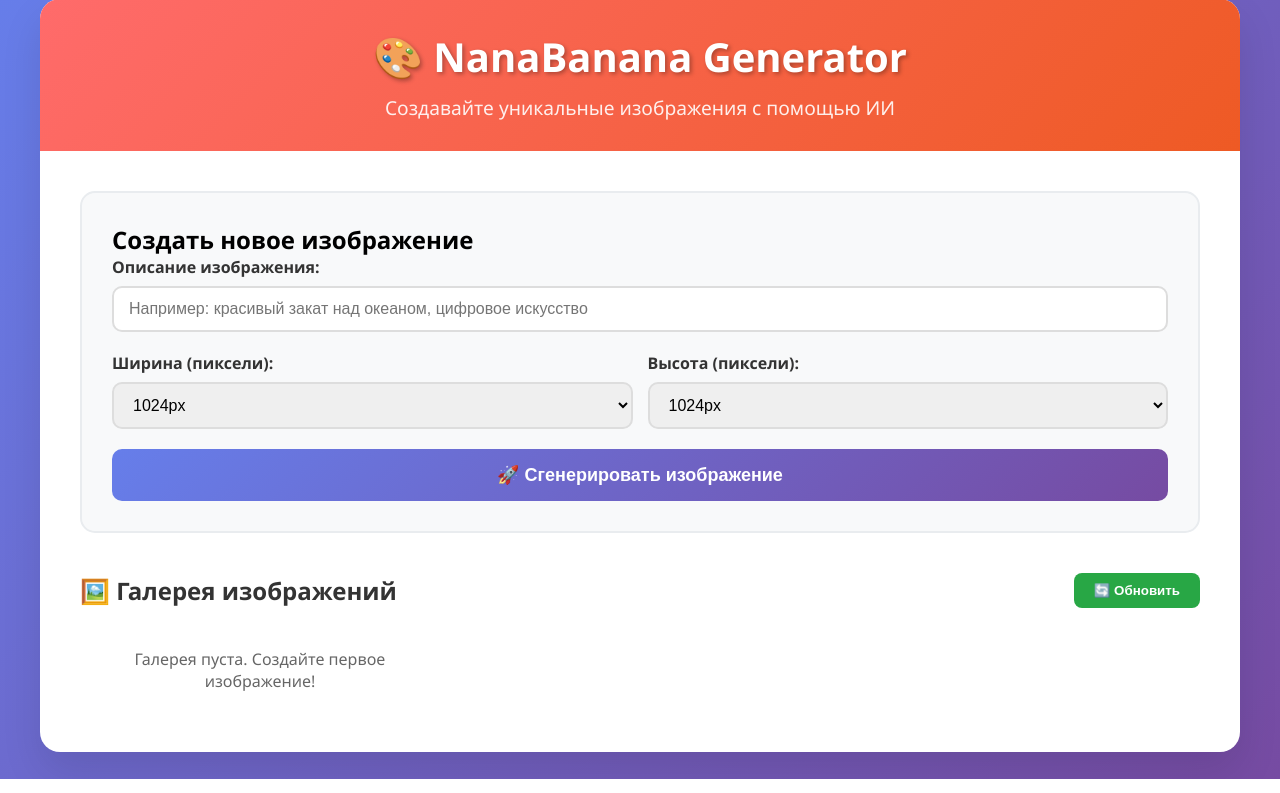
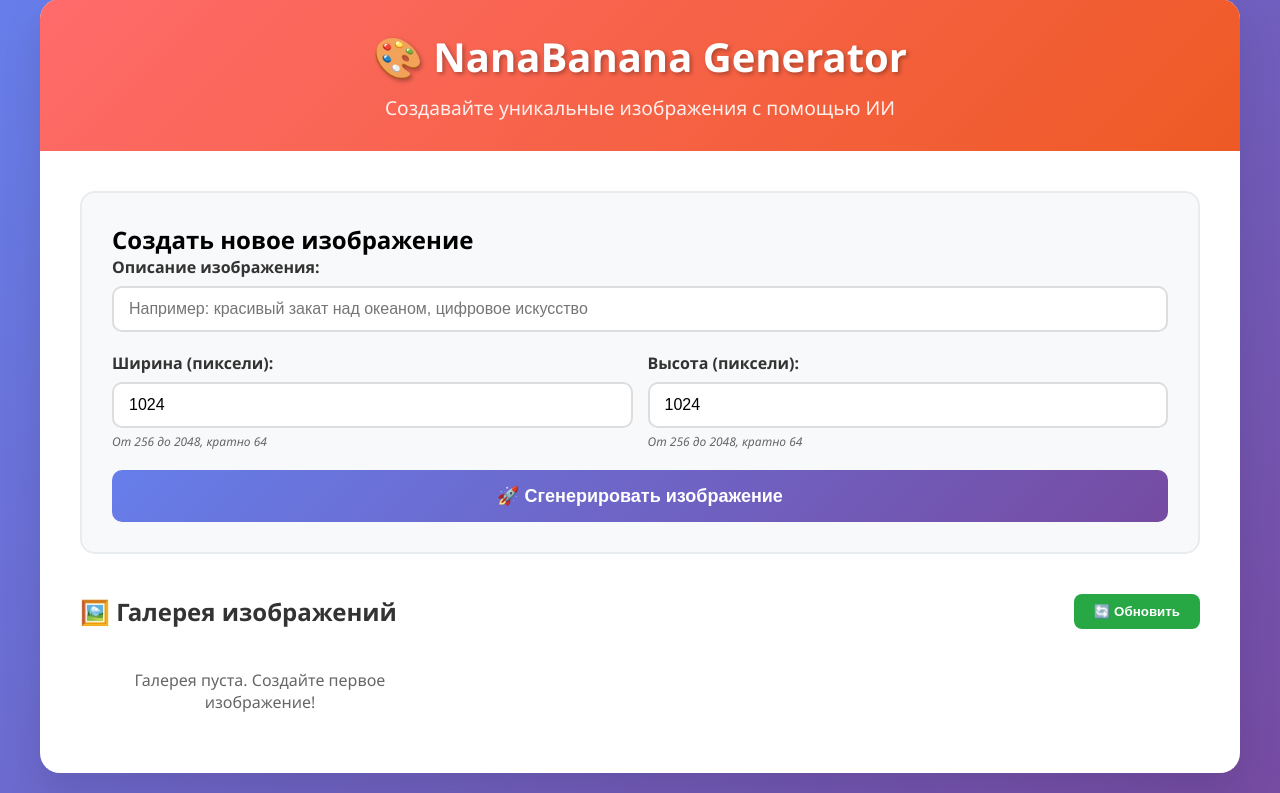
Before and after one commit to RockInMyHead/nano-banana, a FastAPI app: page / in a window 1280 px wide. Shown: the part 21-814 px from the top of the page. Run offline with FastAPI, Linux system fonts and the light colour scheme; data that the repository does not hold is empty.

Commit message:
✨ Улучшен интерфейс выбора размера изображения
- Заменены выпадающие списки на поля ввода для размеров
- Добавлена валидация размеров (256-2048px, кратно 64)
- Реализовано автоматическое округление до кратного 64
- Добавлены подсказки под полями ввода
- Улучшен пользовательский опыт с уведомлениями

```diff
--- a/static/script.js
+++ b/static/script.js
@@ -16,6 +16,22 @@ async function generateImage() {
 
     if (prompt.length < 3) {
         showError('Описание должно содержать минимум 3 символа');
+        return;
+    }
+
+    // Валидация размеров
+    if (!width || !height) {
+        showError('Пожалуйста, укажите размеры изображения');
+        return;
+    }
+
+    if (width < 256 || width > 2048 || height < 256 || height > 2048) {
+        showError('Размеры должны быть от 256 до 2048 пикселей');
+        return;
+    }
+
+    if (width % 64 !== 0 || height % 64 !== 0) {
+        showError('Размеры должны быть кратны 64 пикселям');
         return;
     }
 
@@ -317,6 +333,11 @@ function formatFileSize(bytes) {
     return parseFloat((bytes / Math.pow(k, i)).toFixed(2)) + ' ' + sizes[i];
 }
 
+// Функция для округления размера до кратного 64
+function roundToMultiple64(value) {
+    return Math.round(value / 64) * 64;
+}
+
 // Обработка Enter в поле ввода
 document.addEventListener('DOMContentLoaded', function() {
     const promptInput = document.getElementById('prompt');
@@ -328,6 +349,34 @@ document.addEventListener('DOMContentLoaded', function() {
         });
     }
 
+    // Автоматическое округление размеров при вводе
+    const widthInput = document.getElementById('width');
+    const heightInput = document.getElementById('height');
+
+    if (widthInput) {
+        widthInput.addEventListener('blur', function() {
+            const value = parseInt(this.value);
+            if (value && value % 64 !== 0) {
+                const rounded = roundToMultiple64(value);
+                this.value = rounded;
+                showSuccess(`Ширина округлена до ${rounded}px (кратно 64)`);
+                setTimeout(hideSuccess, 3000);
+            }
+        });
+    }
+
+    if (heightInput) {
+        heightInput.addEventListener('blur', function() {
+            const value = parseInt(this.value);
+            if (value && value % 64 !== 0) {
+                const rounded = roundToMultiple64(value);
+                this.value = rounded;
+                showSuccess(`Высота округлена до ${rounded}px (кратно 64)`);
+                setTimeout(hideSuccess, 3000);
+            }
+        });
+    }
+
     // Загружаем галерею при загрузке страницы
     loadGallery();
 });
--- a/templates/index.html
+++ b/templates/index.html
@@ -81,6 +81,14 @@
         .form-group input:focus, .form-group select:focus {
             outline: none;
             border-color: #667eea;
+        }
+
+        .size-hint {
+            display: block;
+            margin-top: 5px;
+            font-size: 12px;
+            color: #666;
+            font-style: italic;
         }
 
         .size-controls {
@@ -333,23 +341,13 @@
                 <div class="size-controls">
                     <div class="form-group">
                         <label for="width">Ширина (пиксели):</label>
-                        <select id="width">
-                            <option value="512">512px</option>
-                            <option value="768">768px</option>
-                            <option value="1024" selected>1024px</option>
-                            <option value="1280">1280px</option>
-                            <option value="1536">1536px</option>
-                        </select>
+                        <input type="number" id="width" min="256" max="2048" step="64" value="1024" placeholder="1024">
+                        <small class="size-hint">От 256 до 2048, кратно 64</small>
                     </div>
                     <div class="form-group">
                         <label for="height">Высота (пиксели):</label>
-                        <select id="height">
-                            <option value="512">512px</option>
-                            <option value="768">768px</option>
-                            <option value="1024" selected>1024px</option>
-                            <option value="1280">1280px</option>
-                            <option value="1536">1536px</option>
-                        </select>
+                        <input type="number" id="height" min="256" max="2048" step="64" value="1024" placeholder="1024">
+                        <small class="size-hint">От 256 до 2048, кратно 64</small>
                     </div>
                 </div>
 
```
